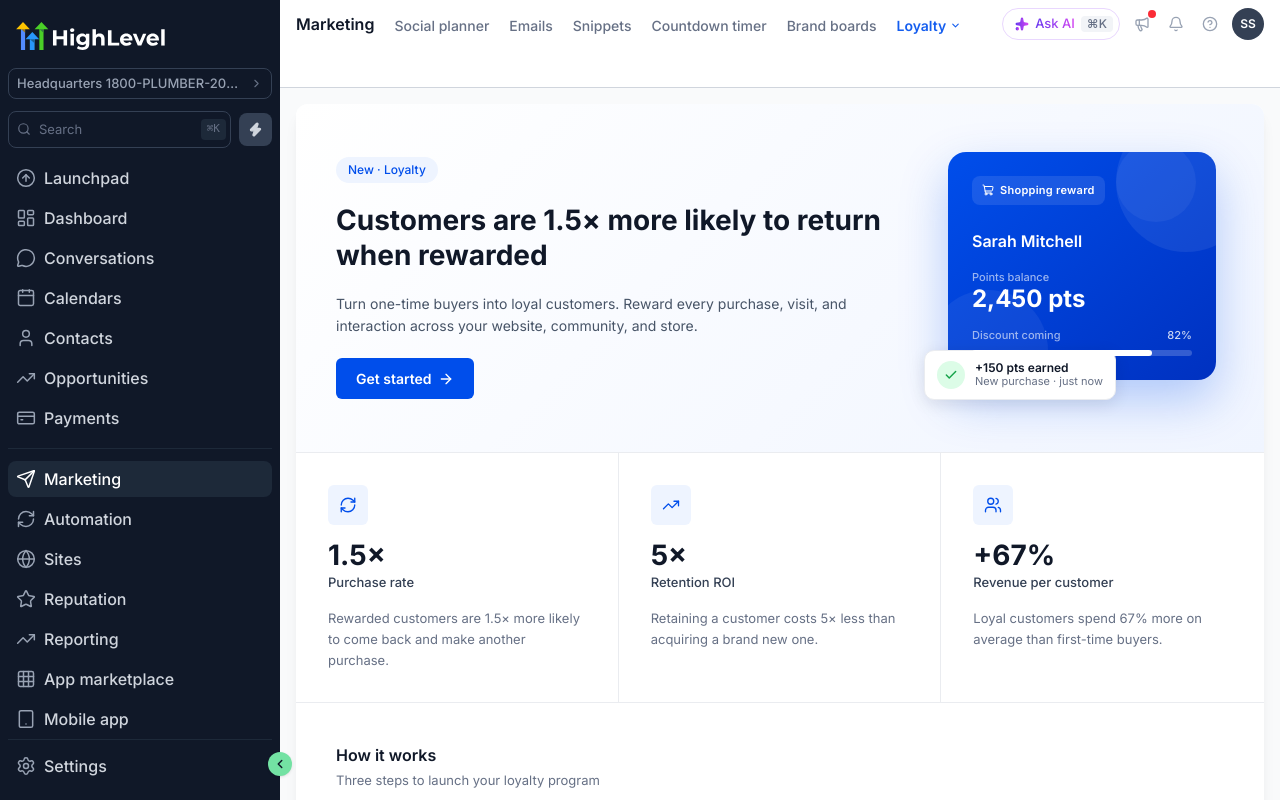
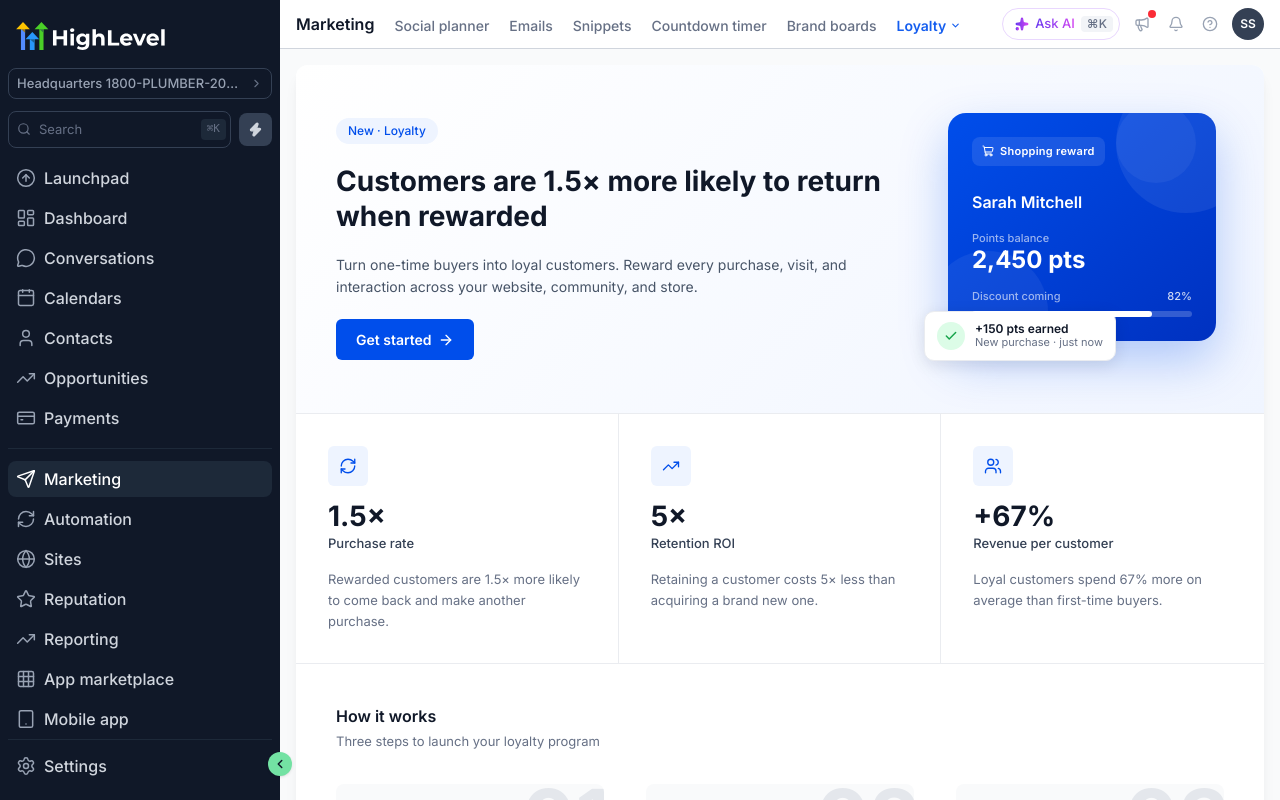
Before and after one commit to Design-Prabal/hl-loyalty, a React (Vite) app: page /demo-main-nav-tabbed in a window 1280 px wide. Built offline with nearby package versions, Linux system fonts and the light colour scheme.

Commit message:
TopBar: collapse second row when no sub-tabs or actions

```diff
--- a/src/shell/TopBar.jsx
+++ b/src/shell/TopBar.jsx
@@ -209,11 +209,13 @@
     )
   }
 
+  const hasSubRow = subTabs.length > 0 || !!actions
+
   return (
     <header className="bg-white w-full flex flex-col shrink-0">
 
       {/* Row 1: title + section tabs + global icons */}
-      <div className="flex items-center gap-4 px-4 pt-2 pb-1">
+      <div className={`flex items-center gap-4 px-4 pt-2 ${hasSubRow ? 'pb-1' : 'pb-2 border-b border-[#D0D5DD] shadow-[0px_1px_1px_rgba(16,24,40,0.05)]'}`}>
         <div className="flex flex-1 self-stretch items-center gap-3 min-w-0">
           <div className="flex items-center gap-1.5 whitespace-nowrap shrink-0">
             {TitleIcon && <TitleIcon size={15} className="text-[#667085]" />}
@@ -229,7 +231,8 @@
         <GlobalIcons />
       </div>
 
-      {/* Row 2: subLabel + sub-tabs + optional actions */}
+      {/* Row 2: only rendered when there are sub-tabs or actions */}
+      {hasSubRow && (
         <div className="flex items-center gap-4 px-4 min-h-[44px] border-b border-[#D0D5DD] shadow-[0px_1px_1px_rgba(16,24,40,0.05)]">
           <div className="flex flex-1 self-stretch items-center gap-2 min-w-0">
             <OverflowTabRow
@@ -246,6 +249,7 @@
             </div>
           )}
         </div>
+      )}
     </header>
   )
 }
```
Lines whose indentation alone changed are shown as unchanged.
